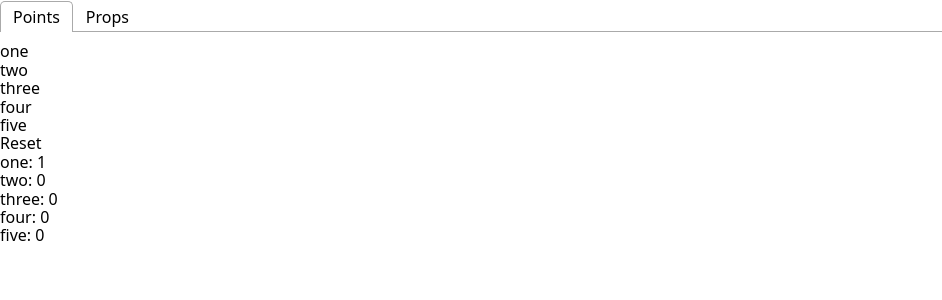
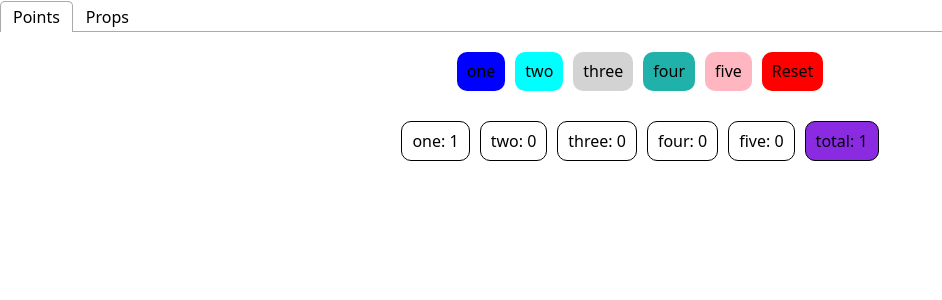
Before and after one commit to AntonM88/React-BC-72, a React (Vite) app: page / in a window 1280 px wide. Both pictures are taken after a click on the button "one". Shown: the top 300 px of the page, without its empty margins (0-942 px from the left). Built offline with nearby package versions, Linux system fonts and the light colour scheme.

Commit message:
'update'

```diff
--- a/src/components/Feadback/Feadback.jsx
+++ b/src/components/Feadback/Feadback.jsx
@@ -1,8 +1,9 @@
+import s from "./Feedback.module.css";
 export const Feadback = ({ points }) => {
   return (
-    <ul>
+    <ul className={s.list}>
       {points.map(([key, value]) => (
-        <li key={key}>
+        <li className={s.item} key={key}>
           <p>
             {key}: {value}
           </p>
--- /dev/null
+++ b/src/components/Feadback/Feedback.module.css
@@ -0,0 +1,13 @@
+.list {
+  display: flex;
+  justify-content: center;
+  gap: 10px;
+}
+.item {
+  border: 1px solid black;
+  border-radius: 10px;
+  padding: 10px;
+}
+.item:last-child {
+  background-color: blueviolet;
+}
--- a/src/components/Options/Options.jsx
+++ b/src/components/Options/Options.jsx
@@ -1,14 +1,24 @@
+import s from "./Options.module.css";
+import clsx from "clsx";
 export const Options = ({ options, handleClick, handleReset, total }) => {
   return (
-    <ul>
+    <ul className={s.list}>
       {options.map((item, index) => (
         <li key={item}>
-          <button onClick={() => handleClick(item, index + 1)}>{item}</button>
+          <button
+            className={clsx(s.optionsBtn, { [s[item]]: item })}
+            type="button"
+            onClick={() => handleClick(item, index + 1)}
+          >
+            {item}
+          </button>
         </li>
       ))}
       {total > 0 && (
         <li>
-          <button onClick={handleReset}>Reset</button>
+          <button className={s.reset} type="button" onClick={handleReset}>
+            Reset
+          </button>
         </li>
       )}
     </ul>
--- /dev/null
+++ b/src/components/Options/Options.module.css
@@ -0,0 +1,31 @@
+.list {
+  display: flex;
+  gap: 10px;
+  justify-content: center;
+  padding: 10px;
+  margin-bottom: 20px;
+}
+
+.optionsBtn {
+  padding: 10px;
+  border-radius: 10px;
+}
+.reset {
+  background-color: red;
+  composes: optionsBtn;
+}
+.one {
+  background-color: blue;
+}
+.two {
+  background-color: aqua;
+}
+.three {
+  background-color: lightgray;
+}
+.four {
+  background-color: lightseagreen;
+}
+.five {
+  background-color: lightpink;
+}
--- a/src/tabs/Points/Points.jsx
+++ b/src/tabs/Points/Points.jsx
@@ -34,7 +34,7 @@ export const Points = () => {
         options={Object.keys(points)}
       />
       {total ? (
-        <Feadback points={Object.entries(points)} />
+        <Feadback points={[...Object.entries(points), ["total", total]]} />
       ) : (
         <Heading title="No points" top />
       )}
```
Also changed, not shown: src/tabs/Points/Points.module.css (added).
